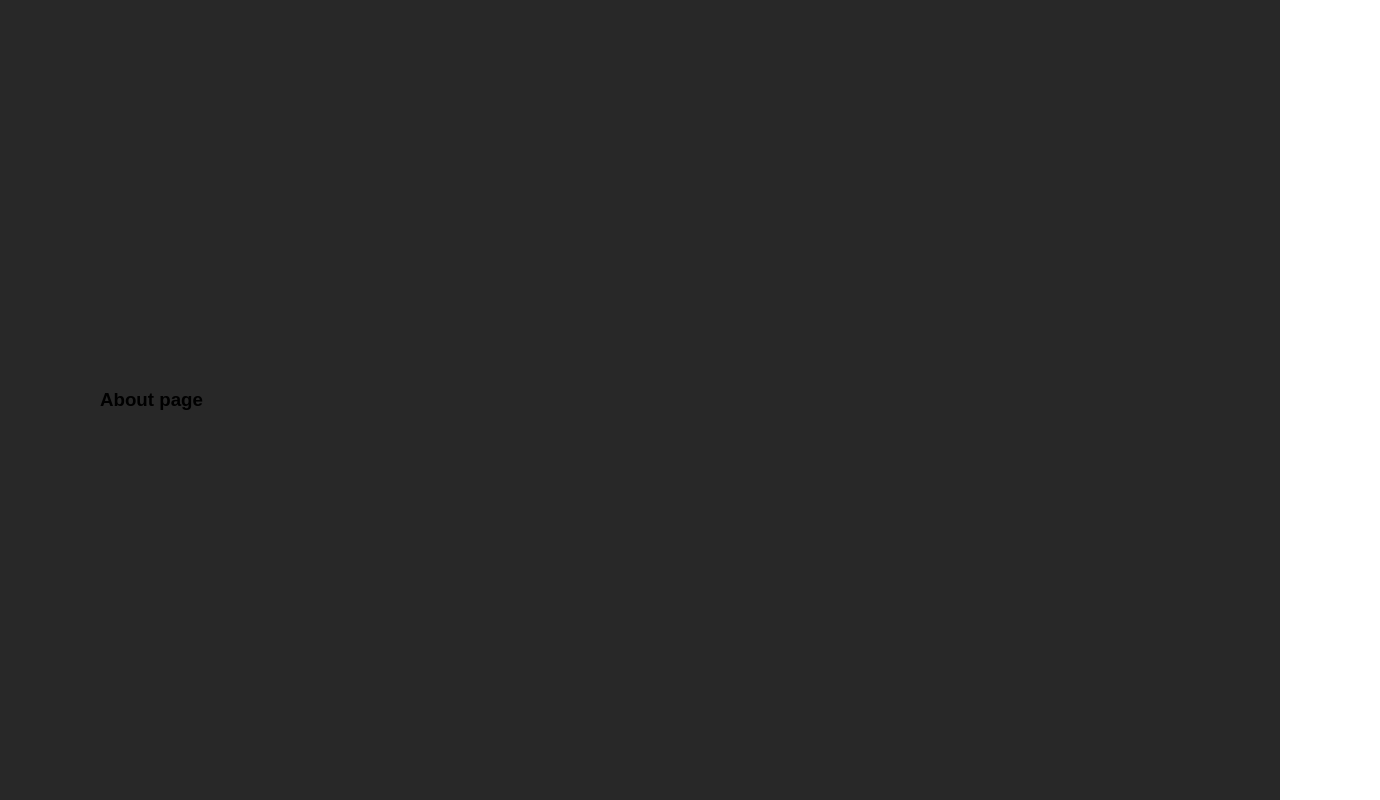
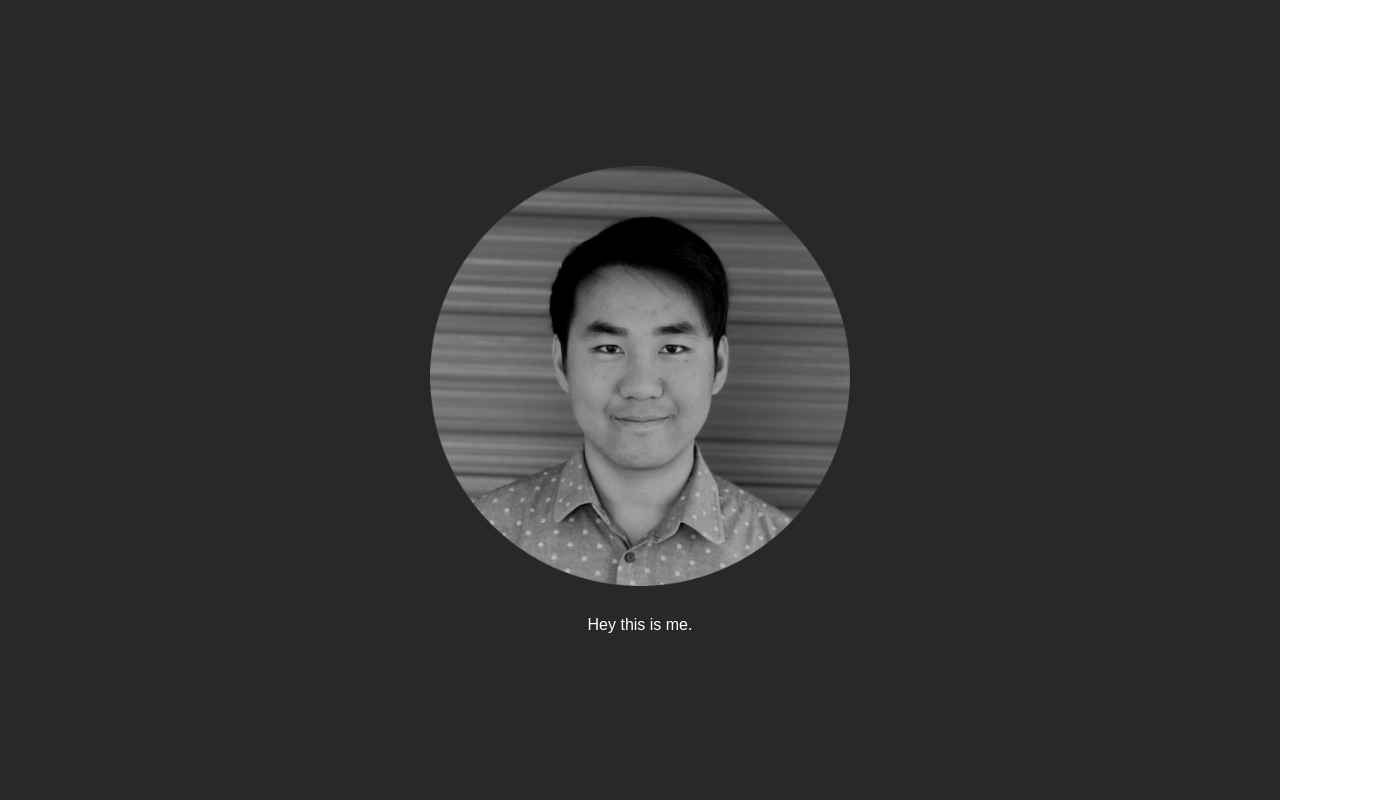
Before and after one commit to RSee07/richardsee, a React app: page /about in a window 1280 px wide. Shown: the whole page, 1380 px wide, since content can reach past the window. Built offline with nearby package versions, Linux system fonts and the light colour scheme.

Commit message:
Created About page skeleton with picture

```diff
--- a/src/App.js
+++ b/src/App.js
@@ -20,17 +20,17 @@ const Background = styled.div`
 const RouteWrapper = styled.div`
     height: 100%;
     width: 100%;
-    margin-left: 20px;
+    margin-left: ${prop => prop.marginLeft ? "20px" : "0"};
     display: flex;
     flex-direction: column;
     justify-content: center;
 
     @media (min-width: 600px) {
-        margin-left: 40px;
+        margin-left: ${prop => prop.marginLeft ? "40px" : "0"};
     }
 
     @media (min-width: 1200px) {
-        margin-left: 100px;
+        margin-left: ${prop => prop.marginLeft ? "100px" : "0"};
     }
 `
 
@@ -40,14 +40,41 @@ class App extends React.Component {
             <BrowserRouter>
                 <Fragment>
                     <Background>
-                        <RouteWrapper>
-                            <Switch>
-                                <Route exact path="/" render={() => <Intro />} />
-                                <Route path="/work" render={() => <Work work="Work page" />} />
-                                <Route path="/about" render={() => <About about="About page" />} />
-                                <Route path="/contact" render={() => <Contact contact={data.contact}/>} />
-                            </Switch>
-                        </RouteWrapper>
+                        <Switch>
+                            <Route
+                                exact
+                                path="/"
+                                render={() =>
+                                    <RouteWrapper marginLeft >
+                                        <Intro />
+                                    </RouteWrapper>
+                                }
+                            />
+                            <Route
+                                path="/about"
+                                render={() =>
+                                    <RouteWrapper>
+                                        <About about="About page" />
+                                    </RouteWrapper>
+                                }
+                            />
+                            <Route
+                                path="/work"
+                                render={() =>
+                                    <RouteWrapper>
+                                         <Work work="Work page" />
+                                    </RouteWrapper>
+                                }
+                            />
+                            <Route
+                                path="/contact"
+                                render={() =>
+                                    <RouteWrapper marginLeft >
+                                        <Contact contact={data.contact}/>
+                                    </RouteWrapper>
+                                }
+                            />
+                        </Switch>
                     </Background>
                 </Fragment>
             </BrowserRouter>
--- a/src/Components/About.js
+++ b/src/Components/About.js
@@ -1,9 +1,44 @@
-import React from 'react'
+import React, { Fragment } from 'react'
+import styled from 'styled-components'
+import me from '../static/media/me.png'
+
+const Hero = styled.img`
+    height: 220px;
+    width: 220px;
+    margin: auto;
+    display: block;
+    filter: grayscale(100%);
+    transition: all .25s ease-in-out;
+
+    @media (min-width: 600px) {
+        height: 320px;
+        width: 320px;
+    }
+
+    @media (min-width: 900px) {
+        height: 400px;
+        width: 400px;
+    }
+
+    @media (min-width: 1200px) {
+        height: 420px;
+        width: 420px;
+    }
+
+    &:hover {
+        transform: scale(1.1);
+        transition: all .2s ease-in-out;
+        filter: grayscale(0%);
+     }
+ `
 
 const About = (props) => (
-    <div>
-        <h3>{props.about}</h3>
-    </div>
+    <Fragment>
+        <div>
+            <Hero src={me} />
+        </div>
+        <div style={{color: "#ffffff", marginTop: "30px", textAlign: "center"}}>Hey this is me.</div>
+    </Fragment>
 )
 
 export default About
```
